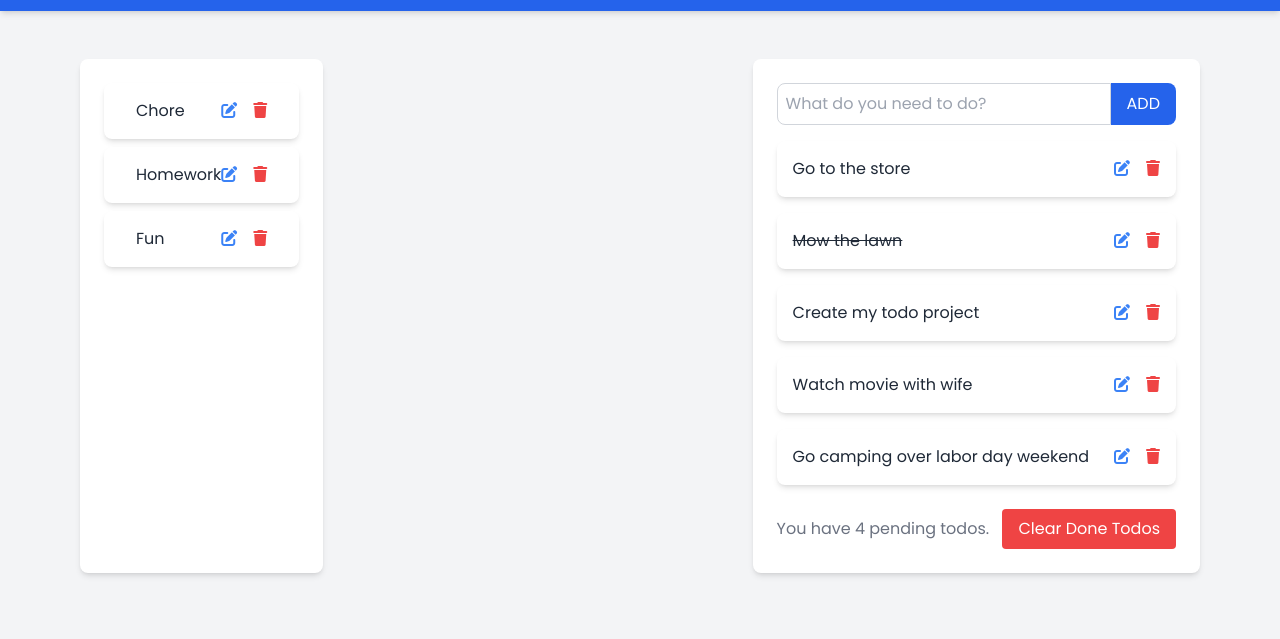
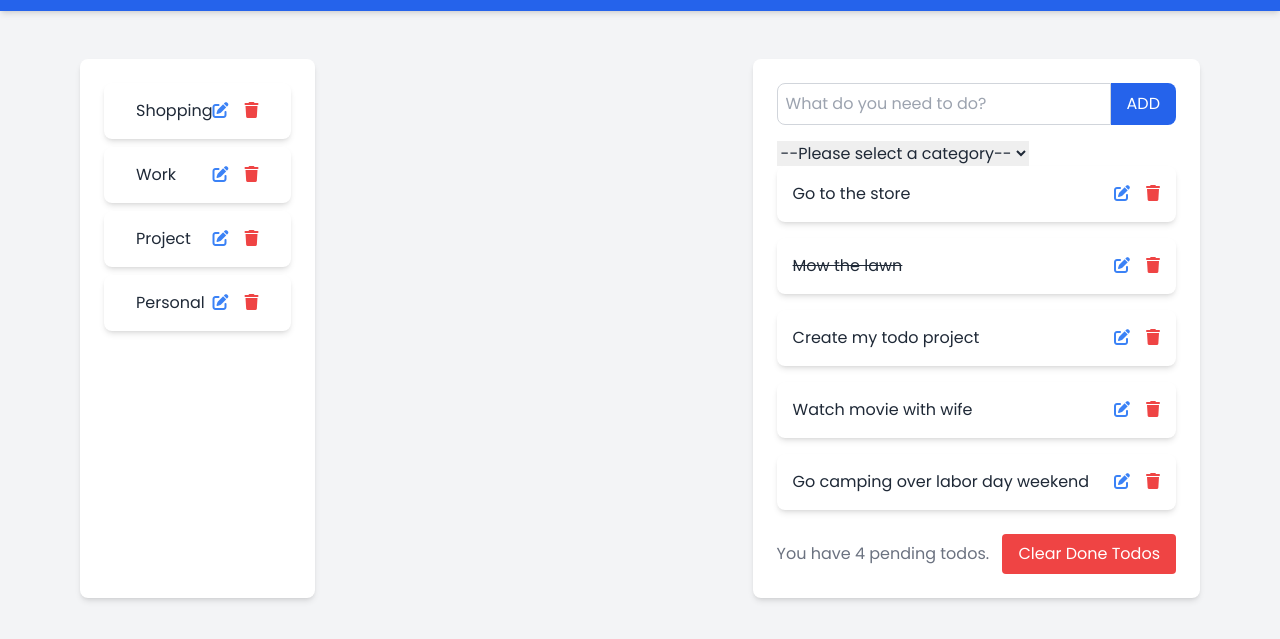
Before and after one commit to JaceTheAce12/basic-todo-app, a website: page index.html in a window 1280 px wide. Shown: the part 57-696 px from the top of the page. Drawn offline with nearby package versions, Linux system fonts and the light colour scheme.

Commit message:
added a dropdown menu so user can select from predetermined categories

```diff
--- a/index.html
+++ b/index.html
@@ -16,15 +16,6 @@
         <h1 class="text-white text-center text-3xl font-bold">Todo List</h1>
     </header>
     <main class="max-w-6xl mx-auto p-4 mt-8">
-        <div class="category-modal hidden w-96 m-auto bg-white p-6 rounded-lg shadow-md absolute">
-            <div class="flex flex-row justify-between items-center">
-                <h1 class="text-2xl">Categories</h1>
-                <button class="cancel-modal bg-red-500 text-white px-4 py-2 rounded hover:bg-red-600 transition ease-in-out delay-100">X</button>
-            </div>
-            <h1>Select Category:</h1>
-            <div class="current-categories flex flex-col text-center">
-            </div>
-        </div>
 
         <div class="flex justify-between">
             <div class="display-categories bg-white p-6 rounded-lg shadow-md"></div>
@@ -33,9 +24,16 @@
                     <input type="text" class="todo-input flex-grow border border-gray-300 p-2 rounded-l-lg focus:outline-none focus:ring-2 focus:ring-blue-500" placeholder="What do you need to do?">
                     <button class="add-btn bg-blue-600 text-white px-4 py-2 rounded-r-lg hover:bg-blue-700 focus:ring-2 focus:ring-blue-500 transition ease-in-out delay-100">ADD</button>
                 </div>
-
+                <select name="categories" class="select-category">
+                    <option value="">--Please select a category--</option>
+                    <option value="work">Work</option>
+                    <option value="personal">Personal</option>
+                    <option value="shopping">Shopping</option>
+                    <option value="health">Health</option>
+                    <option value="errand">Errands</option>
+                    <option value="projects">Projects</option>
+                </select>
                 <ul class="todo-list space-y-4"></ul>
-
                 <footer class="footer mt-6 flex justify-between items-center">
                     <span class="completed-todos text-gray-500"></span>
                     <button class="clear-todos bg-red-500 text-white px-4 py-2 rounded hover:bg-red-600 transition ease-in-out delay-100">Clear Done Todos</button>
--- a/src/js/script.js
+++ b/src/js/script.js
@@ -3,41 +3,42 @@ const addBtn = document.querySelector('.add-btn');
 const todoList = document.querySelector('.todo-list');
 const clearBtn = document.querySelector('.clear-todos');
 const cancelModalBtn = document.querySelector('.cancel-modal');
+const selectCategory = document.querySelector('.select-category');
 
 let todos = [
     {
         todoId: 0,
         todoText: 'Go to the store',
         todoComplete: false,
-        category: 'Chore',
+        category: 'Shopping',
         dueDate: '01-05-2024'
     },
     {
         todoId: 1,
         todoText: 'Mow the lawn',
         todoComplete: true,
-        category: 'Chore',
+        category: 'Work',
         dueDate: '06-15-2024'
     },
     {
         todoId: 2,
         todoText: 'Create my todo project',
         todoComplete: false,
-        category: 'Homework',
+        category: 'Project',
         dueDate: '09-10-2024'
     },
     {
         todoId: 3,
         todoText: 'Watch movie with wife',
         todoComplete: false,
-        category: 'Fun',
+        category: 'Personal',
         dueDate: '09-14-2024'
     },
     {
         todoId: 4,
         todoText: 'Go camping over labor day weekend',
         todoComplete: false,
-        category: 'Fun',
+        category: 'Personal',
         dueDate: '09-01-2024'
     },
 ]
@@ -46,18 +47,22 @@ let categories = [];
 
 const addTodo = () => {
     const todoText = todoInput.value.trim();
+    const categorySelection = selectCategory.value;
+    const categoryText = selectCategory.options[selectCategory.selectedIndex].text;
 
-    if (todoText) {
+    if (todoText && categorySelection) {
         const newTodo = {
             todoId: todos.length,
             todoText: todoText,
             todoComplete: false,
+            category: categoryText
         }
 
         todos.push(newTodo);
         console.log(todos);
 
         todoInput.value = '';
+        categorySelection.value = '';
         renderTodos();
     }
 }
@@ -79,7 +84,7 @@ const renderTodos = () => {
             listItem.classList.remove('line-through');
         }
 
-        listItem.addEventListener('click', () => {
+        listItemContainer.addEventListener('click', () => {
             todo.todoComplete = !todo.todoComplete;
             renderTodos();
         });
@@ -103,8 +108,6 @@ const renderTodos = () => {
 
         todoCounter();
         renderCategories();
-
-        addToCategory();
     })
 }
 
@@ -214,16 +217,6 @@ const editCategory = (index) => {
 
 }
 
-const addToCategory = () => {
-    const elements = document.querySelectorAll('.todo-item');
-
-    elements.forEach((element, i) => {
-        element.addEventListener('click', () => {
-            categories.push(element.textContent);
-        })
-    })
-}
-
 // Button Event Listeners
 
 addBtn.addEventListener('click', addTodo);
@@ -240,12 +233,6 @@ clearBtn.addEventListener('click', () => {
     confirm('Are you sure you want to clear these todos?') ? clearTodos() : renderTodos();
 });
 
-cancelModalBtn.addEventListener('click', () => {
-    const categoryModal = document.querySelector('.category-modal');
-    categoryModal.classList.add('hidden');
-    categoryModal.classList.remove('block');
-})
-
 console.log(categories);
 
 renderTodos();
```
